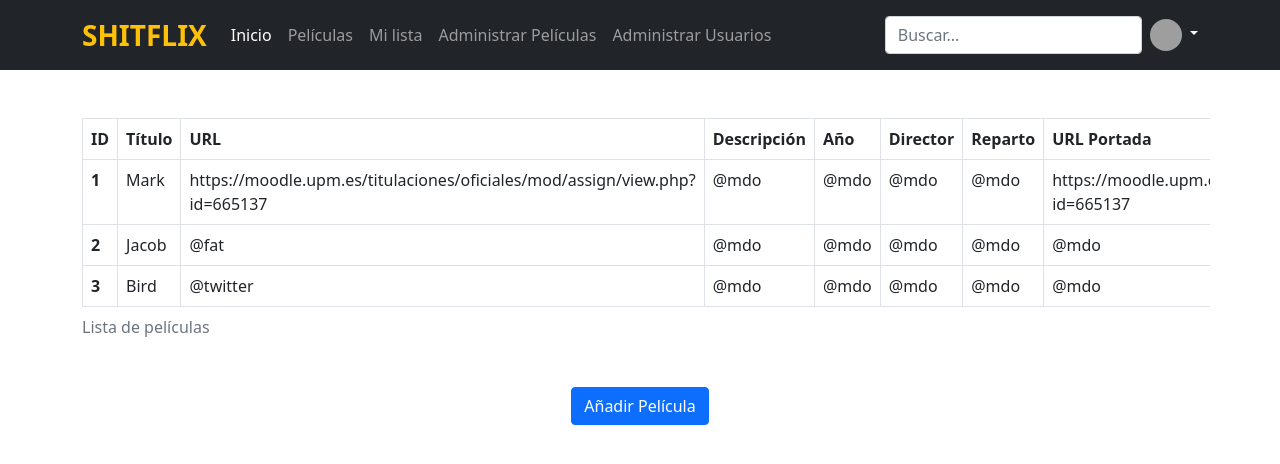
After one commit to MikeMalon/AppVideoClub, a Django app: template myVideoClub/myappVideoClub/templates/myappVideoClub/paginas/gestion_peliculas.html in a window 1280 px wide. The commit adds this page. Shown: the top 464 px of the page. Run offline with Django 3.2, Linux system fonts and the light colour scheme; the template is opened without the code that fills it, so the values that code supplies are empty; grey boxes are pictures that could not be loaded.

Commit message:
Co-authored-by: AdrianSalas500 <AdrianSalas500@users.noreply.github.com>

```diff
--- /dev/null
+++ b/myVideoClub/myappVideoClub/templates/myappVideoClub/paginas/gestion_peliculas.html
@@ -0,0 +1,186 @@
+<!doctype html>
+<html lang="es">
+
+<head>
+    <!-- Required meta tags -->
+    <meta charset="utf-8">
+    <meta name="viewport" content="width=device-width, initial-scale=1">
+
+    <!-- Bootstrap CSS -->
+    <link href="https://cdn.jsdelivr.net/npm/bootstrap@5.0.0-beta2/dist/css/bootstrap.min.css" rel="stylesheet"
+        integrity="sha384-BmbxuPwQa2lc/FVzBcNJ7UAyJxM6wuqIj61tLrc4wSX0szH/Ev+nYRRuWlolflfl" crossorigin="anonymous">
+
+    <link rel="preconnect" href="https://fonts.gstatic.com">
+    <link rel="stylesheet" href="../../css/normalize.css">
+    <link href="https://fonts.googleapis.com/css2?family=Alfa+Slab+One&display=swap" rel="stylesheet">
+    <link rel="preconnect" href="https://fonts.gstatic.com">
+    <link href="https://fonts.googleapis.com/css2?family=Roboto&display=swap" rel="stylesheet">
+
+
+    <title>Shitflix</title>
+</head>
+
+<body>
+
+    <nav class="navbar navbar-expand-lg sticky-top navbar-dark bg-dark mb-5">
+        <div class="container-xl">
+
+            <a class="navbar-brand fs-3 text-warning fw-bold text-uppercase" href="#">Shitflix</a>
+
+            <button class="navbar-toggler" type="button" data-bs-toggle="collapse" data-bs-target="#navbarTogglerDemo02"
+                aria-controls="navbarTogglerDemo02" aria-expanded="false" aria-label="Toggle navigation">
+                <span class="navbar-toggler-icon"></span>
+            </button>
+
+            <div class="collapse navbar-collapse" id="navbarTogglerDemo02">
+                <ul class="navbar-nav me-auto mb-2 mb-lg-0">
+                    <li class="nav-item">
+                        <a class="nav-link active" aria-current="page" href="#">Inicio</a>
+                    </li>
+                    <li class="nav-item">
+                        <a class="nav-link" href="#">Pelí­culas</a>
+                    </li>
+                    <li class="nav-item">
+                        <a class="nav-link" href="#">Mi lista</a>
+                    </li>
+                    <li class="nav-item">
+                        <a class="nav-link" href="#">Administrar Pelí­culas</a>
+                    </li>
+                    <li class="nav-item">
+                        <a class="nav-link" href="#">Administrar Usuarios</a>
+                    </li>
+                </ul>
+
+
+                <form class="d-flex text-end py-2">
+                    <input class="form-control me-2" type="search" placeholder="Buscar..." aria-label="Search">
+
+                </form>
+
+                <div class="dropdown d-flex text-end py-2 ">
+                    <a href="#" class="d-block link-light text-decoration-none dropdown-toggle" id="dropdownUser1"
+                        data-bs-toggle="dropdown" aria-expanded="false">
+                        <img src="https://github.com/mdo.png" alt="mdo" width="32" height="32" class="rounded-circle">
+                    </a>
+                    <ul class="dropdown-menu dropdown-menu-lg-end text-small" aria-labelledby="dropdownUser1">
+                        <li><a class="dropdown-item" href="#">New project...</a></li>
+                        <li><a class="dropdown-item" href="#">Settings</a></li>
+                        <li><a class="dropdown-item" href="#">Profile</a></li>
+                        <li>
+                            <hr class="dropdown-divider">
+                        </li>
+                        <li><a class="dropdown-item" href="#">Sign out</a></li>
+                    </ul>
+                </div>
+            </div>
+        </div>
+    </nav>
+
+    <!--TABLA USUARIOS-->
+    <div class="container-lg table-responsive">
+        <table class="table table-hover table-bordered">
+            <caption>Lista de películas</caption>
+            <thead>
+                <tr>
+                    <th scope="col">ID</th>
+                    <th scope="col">Título</th>
+                    <th scope="col">URL</th>
+                    <th scope="col">Descripción</th>
+                    <th scope="col">Año</th>
+                    <th scope="col">Director</th>
+                    <th scope="col">Reparto</th>
+                    <th scope="col">URL Portada</th>
+                    <th scope="col">Valoración</th>
+                </tr>
+            </thead>
+            <tbody>
+                <tr>
+                    <th scope="row">1</th>
+                    <td>Mark</td>
+                    <td>https://moodle.upm.es/titulaciones/oficiales/mod/assign/view.php?id=665137</td>
+                    <td>@mdo</td>
+                    <td>@mdo</td>
+                    <td>@mdo</td>
+                    <td>@mdo</td>
+                    <td>https://moodle.upm.es/titulaciones/oficiales/mod/assign/view.php?id=665137</td>
+                    <td>@mdo</td>
+                </tr>
+                <tr>
+                    <th scope="row">2</th>
+                    <td>Jacob</td>
+                    <td>@fat</td>
+                    <td>@mdo</td>
+                    <td>@mdo</td>
+                    <td>@mdo</td>
+                    <td>@mdo</td>
+                    <td>@mdo</td>
+                    <td>@mdo</td>
+                </tr>
+                <tr>
+                    <th scope="row">3</th>
+                    <td>Bird</td>
+                    <td>@twitter</td>
+                    <td>@mdo</td>
+                    <td>@mdo</td>
+                    <td>@mdo</td>
+                    <td>@mdo</td>
+                    <td>@mdo</td>
+                    <td>@mdo</td>
+                </tr>
+            </tbody>
+        </table>
+
+    </div>
+
+
+    <div class="container-lg d-flex justify-content-center my-4">
+        <button class="btn btn-primary" type="button" data-bs-toggle="collapse"
+            data-bs-target="#collapseExample" aria-expanded="false" aria-controls="collapseExample">
+            Añadir Película
+        </button>
+
+    </div>
+
+
+    <div class="collapse" id="collapseExample">
+        <div class="container-lg d-flex justify-content-center">
+            <form class="d-md-inline-block w-50 fw-bold">
+                <label class="form-label">Nombre película*</label>
+                <input class="form-control border me-2 mb-2" type="search" placeholder="Nombre película"
+                    aria-label="Search">
+                <label class="form-label">URL película*</label>
+                <input class="form-control me-2 mb-2" type="search" placeholder="URL película" aria-label="Search">
+                <label class="form-label">Descripción</label>
+                <input class="form-control me-2 mb-4" type="search" placeholder="Descripción" aria-label="Search">
+                <label class="form-label">Año</label>
+                <input class="form-control me-2 mb-4" type="search" placeholder="Año" aria-label="Search">
+                <label class="form-label">Director</label>
+                <input class="form-control me-2 mb-4" type="search" placeholder="Director" aria-label="Search">
+                <label class="form-label">Reparto</label>
+                <input class="form-control me-2 mb-4" type="search" placeholder="Reparto" aria-label="Search">
+                <label class="form-label">URL de la portada</label>
+                <input class="form-control me-2 mb-4" type="search" placeholder="URL de la portada" aria-label="Search">
+                <label class="form-label">Valoración</label>
+                <input class="form-control me-2 mb-4" type="search" placeholder="Valoración" aria-label="Search">
+                <div class="d-flex justify-content-center mb-4">
+                    <button class="btn btn-success" type="submit">Guardar</button>
+                </div>
+
+            </form>
+
+        </div>
+
+    </div>
+
+
+
+    <!-- Optional JavaScript; choose one of the two! -->
+
+    <!-- Option 1: Bootstrap Bundle with Popper -->
+    <script src="https://cdn.jsdelivr.net/npm/bootstrap@5.0.0-beta2/dist/js/bootstrap.bundle.min.js"
+        integrity="sha384-b5kHyXgcpbZJO/tY9Ul7kGkf1S0CWuKcCD38l8YkeH8z8QjE0GmW1gYU5S9FOnJ0"
+        crossorigin="anonymous"></script>
+
+</body>
+
+</html>
--- a/myVideoClub/myappVideoClub/templates/myappVideoClub/login.html
+++ b/myVideoClub/myappVideoClub/templates/myappVideoClub/paginas/login.html
@@ -13,7 +13,7 @@
     <style>
         body {
 
-            background-image: url("../../imgs/3d-glasses-with-popcorns-clapperboard-concrete-backdrop.jpg");
+            background-image: url("../../../imgs/3d-glasses-with-popcorns-clapperboard-concrete-backdrop.jpg");
             background-repeat: no-repeat;
             background-size: cover;
             background-position: center center;
```
Also changed, not shown: myVideoClub/myappVideoClub/templates/myappVideoClub/paginas/gestion_usuarios.html (added, +121 -0 lines), myVideoClub/myappVideoClub/templates/myappVideoClub/paginas/index.html (renamed from myVideoClub/myappVideoClub/templates/myappVideoClub/index.html, +99 -16 lines), myVideoClub/db.sqlite3, myVideoClub/myappVideoClub/imgs/luca-disney-pixar-trailer-poster.jpg (added), myVideoClub/myappVideoClub/imgs/space-jam-a-new-legacy-trailer-lebron-james.jpg (added), myVideoClub/myappVideoClub/imgs/zlb444fb.jpg (added).
